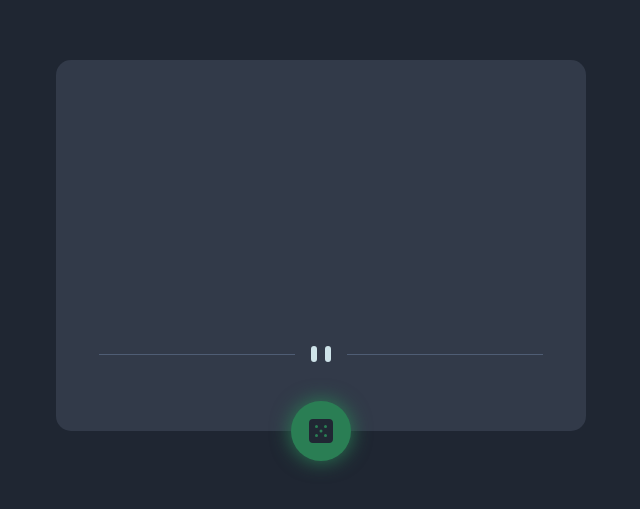
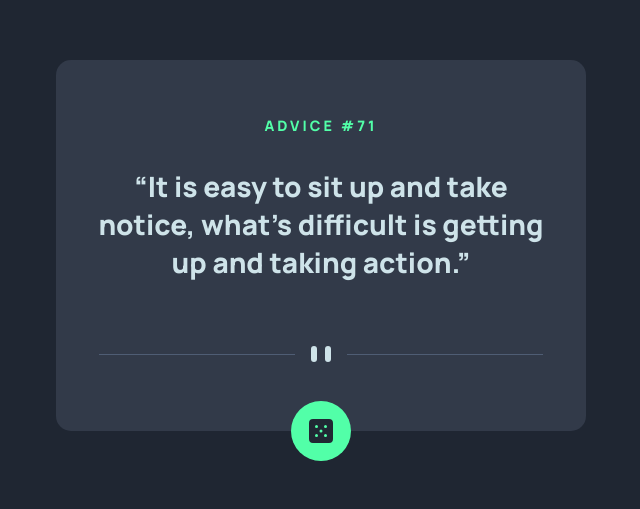
Before and after one commit to jphiron/fem-advice-generator, a React (Create React App) app: page / in a window 1280 px wide. Shown: the part 155-664 px from the top of the page, without its empty margins (319-959 px from the left). Built offline with nearby package versions, Linux system fonts and the light colour scheme; no server answers.

Commit message:
Add default advice

```diff
--- a/src/components/Card/Card.jsx
+++ b/src/components/Card/Card.jsx
@@ -6,9 +6,14 @@ import { useEffect, useState } from "react";
 import { Loader } from "../Loader/Loader";
 import { AnimatePresence, motion } from "framer-motion";
 
+const defaultAdvice = {
+  id: 71,
+  advice: "It is easy to sit up and take notice, what's difficult is getting up and taking action."
+}
+
 const Card = () => {
   const [loading, setLoading] = useState(false);
-  const [advice, setAdvice] = useState({});
+  const [advice, setAdvice] = useState(defaultAdvice);
 
   const getAdvice = async () => {
     setLoading(true);
@@ -19,10 +24,6 @@ const Card = () => {
     }, 1500);
     setAdvice({ ...json.slip });
   };
-
-  useEffect(() => {
-    getAdvice();
-  }, []);
 
   return (
     <Container>
```
